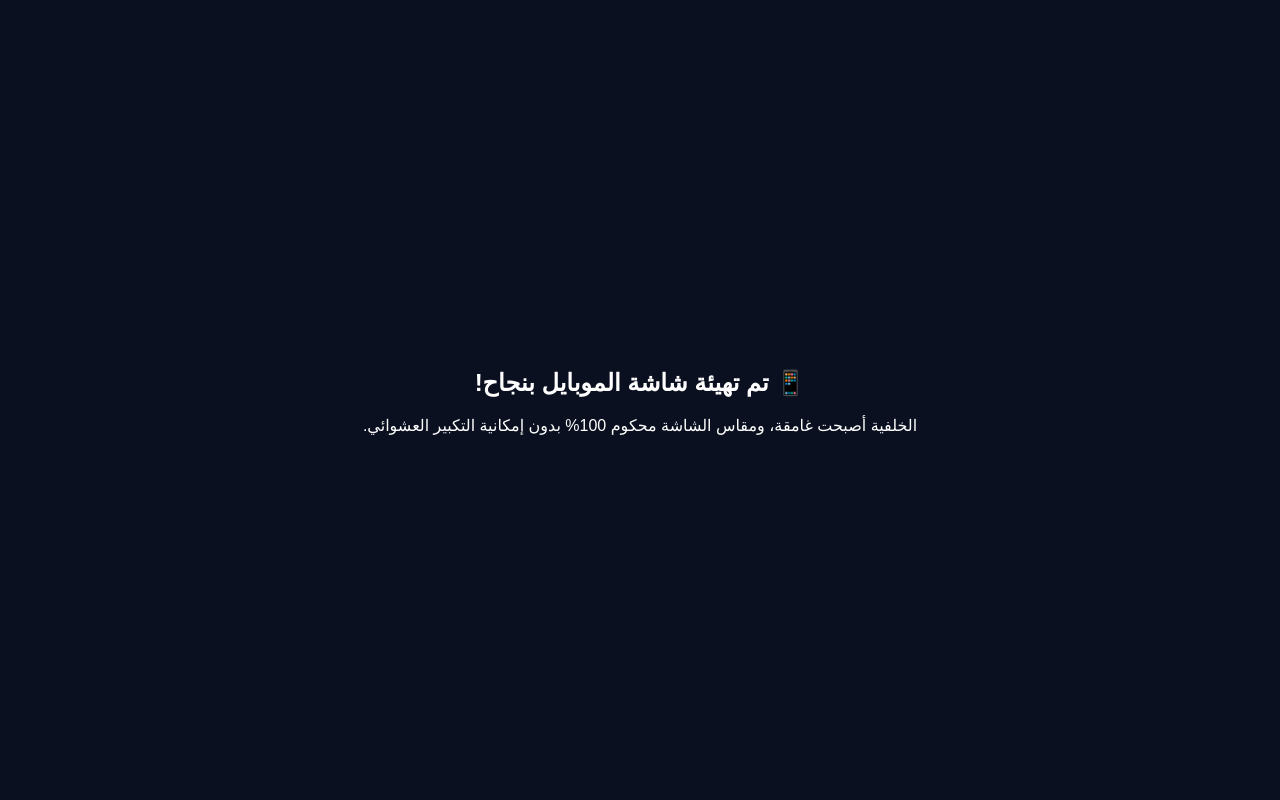
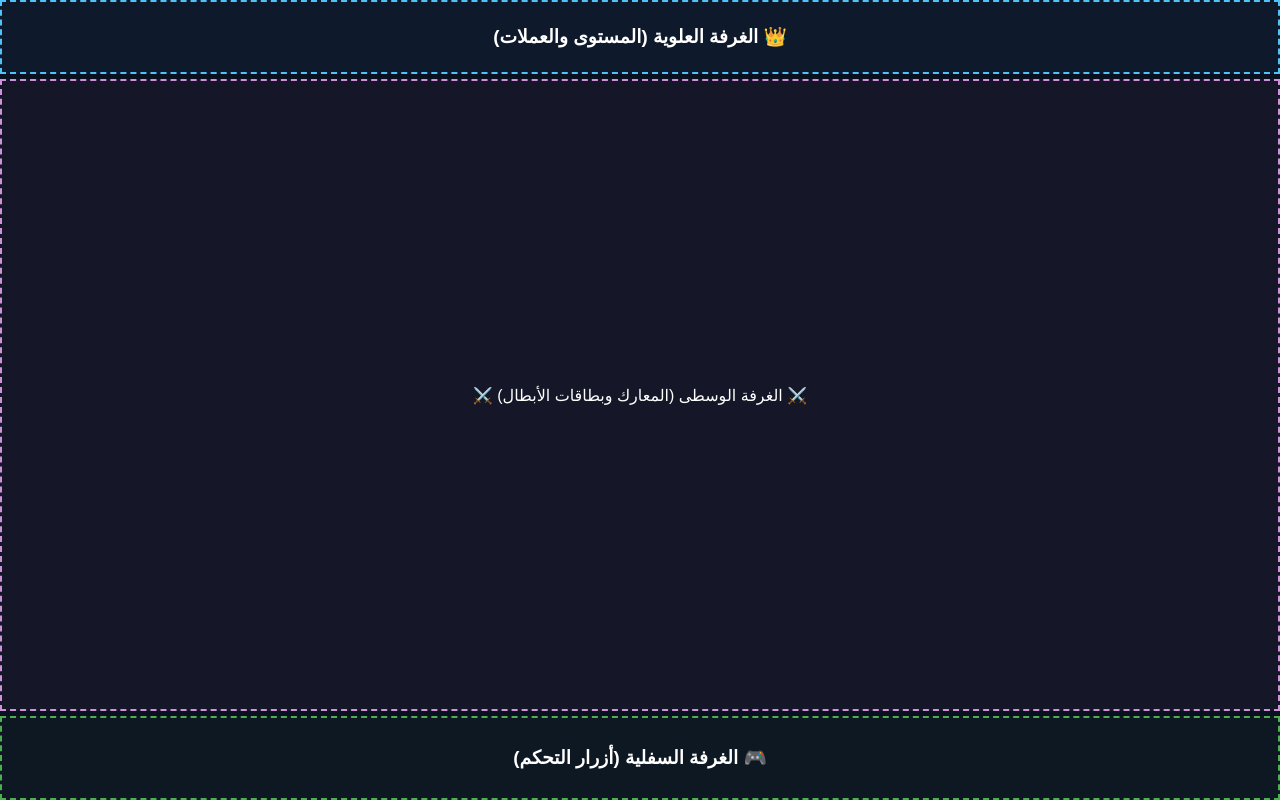
Before and after one commit to ffyy9517-lgtm/Pick-me-up-2, a plain HTML site: page index.html in a window 1280 px wide. Drawn offline with Linux system fonts and the light colour scheme.

Commit message:
تقسيم الواجهة لثلاث أقسام مستقلة

```diff
--- a/index.html
+++ b/index.html
@@ -6,38 +6,74 @@
     <title>لعبة Pick Me Up</title>
 
     <style>
-        /* إعدادات المتصفح لجعل الصفحة تتصرف كتطبيق هاتف معزول */
         html, body {
             margin: 0;
             padding: 0;
             width: 100%;
             height: 100%;
-            /* لمنع التمرير الخارجي أو ظهور مساحات بيضاء عند السحب */
             overflow: hidden;
-            /* لون خلفية غامق ومميز للألعاب */
             background-color: #0b1020;
             color: #ffffff;
             font-family: sans-serif;
         }
 
-        .screen-test {
+        /* الحاوية الرئيسية الطولية اللتي تمتد بمقاس الشاشة بالكامل */
+        .game-container {
+            display: flex;
+            flex-direction: column;
+            width: 100%;
+            height: 100%;
+            box-sizing: border-box;
+        }
+
+        /* 1. الغرفة العلوية (Header): تأخذ مساحة صغيرة ثابتة في الأعلى */
+        .game-header {
+            height: 70px;
+            border: 2px dashed #4fc3f7; /* حد أزرق مؤقت لرؤية التقسيم */
             display: flex;
             align-items: center;
             justify-content: center;
-            height: 100%;
-            text-align: center;
-            padding: 20px;
-            box-sizing: border-box;
+            background-color: rgba(79, 195, 247, 0.05);
+        }
+
+        /* 2. الغرفة الوسطى (Main Area): تأخذ كل المساحة المتبقية تلقائياً */
+        .game-main {
+            flex-grow: 1;
+            border: 2px dashed #ce93d8; /* حد بنفسجي مؤقت لرؤية مسرح اللعب */
+            display: flex;
+            align-items: center;
+            justify-content: center;
+            background-color: rgba(206, 147, 216, 0.05);
+            margin: 5px 0;
+        }
+
+        /* 3. الغرفة السفلية (Footer): تأخذ مساحة ثابتة ومريحة للأزرار أسفل الشاشة */
+        .game-footer {
+            height: 80px;
+            border: 2px dashed #4caf50; /* حد أخضر مؤقت لرؤية منطقة الأزرار */
+            display: flex;
+            align-items: center;
+            justify-content: center;
+            background-color: rgba(76, 175, 80, 0.05);
         }
     </style>
 </head>
 <body>
 
-    <div class="screen-test">
-        <div>
-            <h2>📱 تم تهيئة شاشة الموبايل بنجاح!</h2>
-            <p>الخلفية أصبحت غامقة، ومقاس الشاشة محكوم 100% بدون إمكانية التكبير العشوائي.</p>
+    <div class="game-container">
+
+        <div class="game-header">
+            <h3>👑 الغرفة العلوية (المستوى والعملات)</h3>
         </div>
+
+        <div class="game-main">
+            <p>⚔️ الغرفة الوسطى (المعارك وبطاقات الأبطال) ⚔️</p>
+        </div>
+
+        <div class="game-footer">
+            <h3>🎮 الغرفة السفلية (أزرار التحكم)</h3>
+        </div>
+
     </div>
 
 </body>
```
